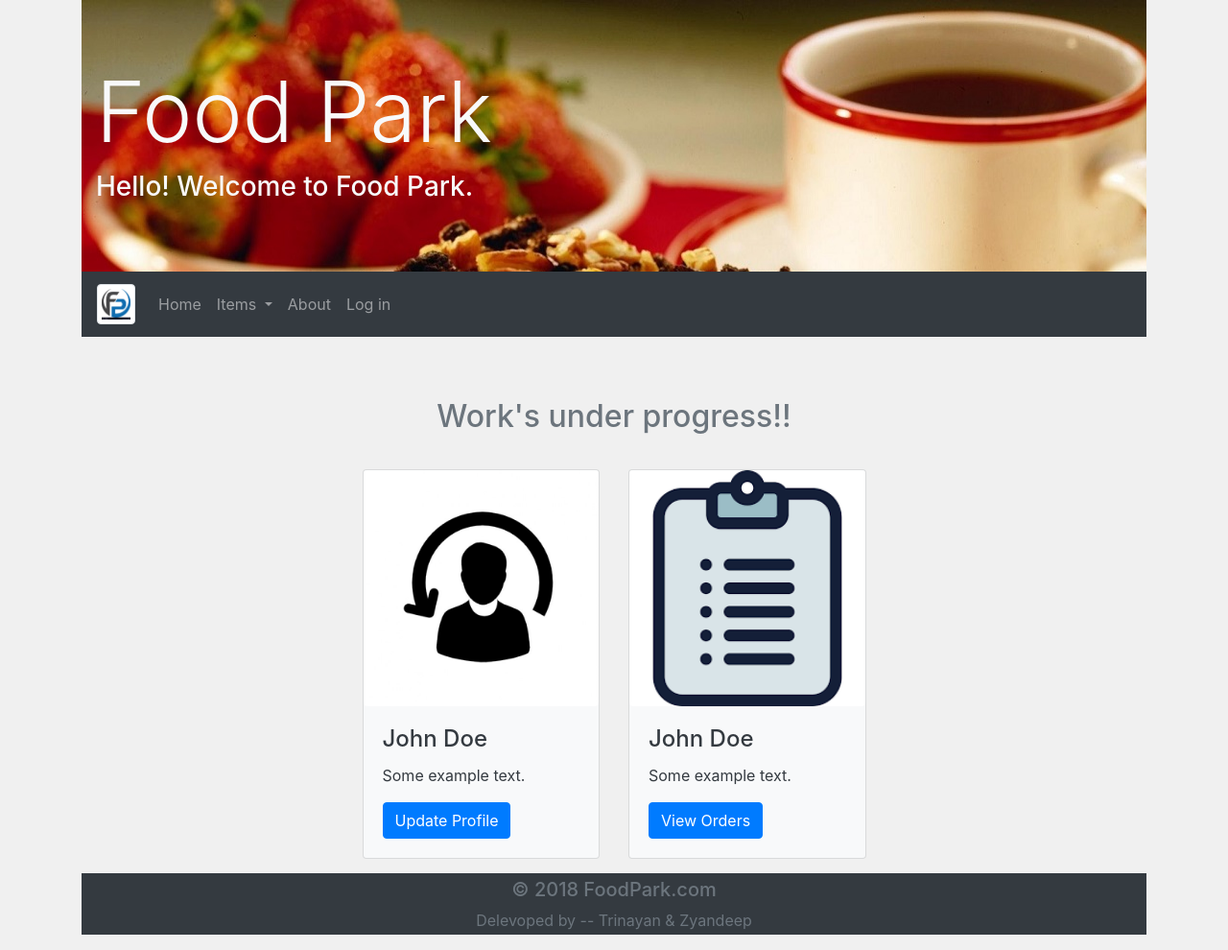
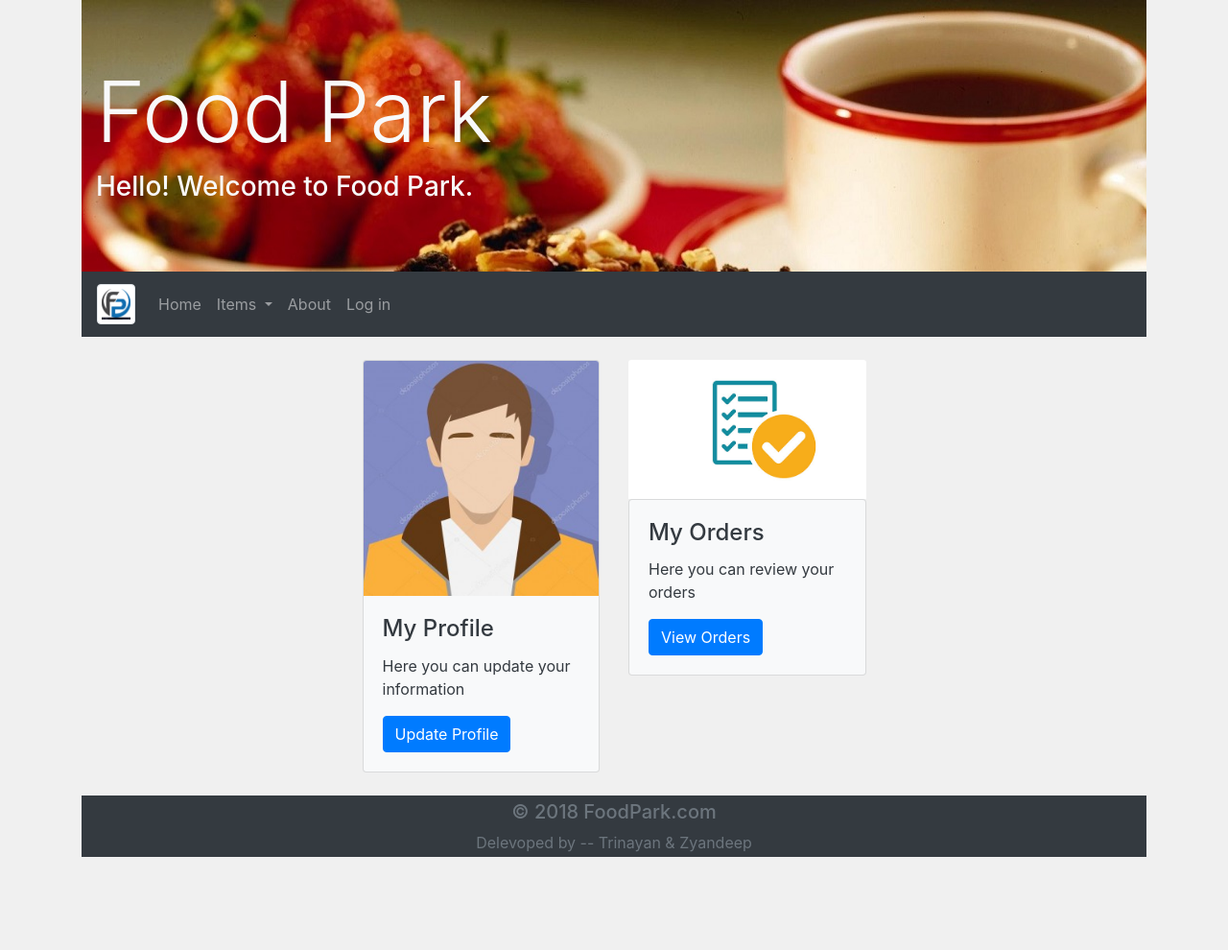
Before and after one commit to tsdas/FoodPark, a PHP site: page /customer_profile.php in a window 1280 px wide. Shown: the whole page at 96% size. After the commit the page ends 893 px from the top, so only its background shows below. Run offline with PHP 8.4, Linux system fonts and the light colour scheme.

Commit message:
customer view bill done

```diff
--- a/customer_profile.php
+++ b/customer_profile.php
@@ -20,36 +20,57 @@
         require 'include/header.php';
     ?>
 
-    <h2 class="text-muted text-center p-3 mt-5">
-        Work's under progress!!
-    </h2>
+    <div class="container">
+      <div class="row mt-4 mb-4">
 
-    <div class="container" style="margin-top: 20px;">
-      <div class="row">
         <div class="col-md-3"></div>
-
         <div class="col-md-3">
             <div class="card bg-light text-dark">
-               <img class="card-img-top rounded" src="img/update_user.jpg" alt="Card image" style="width:100%">
+              <img class="card-img-top" src="img/update_profile.jpg">
                <div class="card-body">
-                <h4 class="card-title">John Doe</h4>
-                <p class="card-text">Some example text.</p>
+                <h4 class="card-title">My Profile</h4>
+                <p class="card-text">Here you can update your information</p>
                  <a href="#" class="btn btn-primary">Update Profile</a>
                </div>
              </div>
         </div>
         <div class="col-md-3">
+            <img class="card-img-top" src="img/orders.jpg">
+
             <div class="card bg-light text-dark">
-               <img class="card-img-top rounded" src="img/list.png" alt="Card image" style="width:100%">
                <div class="card-body">
-                    <h4 class="card-title">John Doe</h4>
-                    <p class="card-text">Some example text.</p>
+                    <h4 class="card-title">My Orders</h4>
+                    <p class="card-text">Here you can review your orders</p>
+                    <a href="view_bills.php" class="btn btn-primary">View Orders</a>
+               </div>
+             </div>
+        </div>
+        <div class="col-md-3"></div>
+
+
+
+       <!--  <div class="col-md-4">
+            <div class="card bg-light text-dark">
+              <img class="card-img-top" src="img/update_profile.jpeg" width="50%" height="30%">
+
+               <div class="card-body">
+                <h4 class="card-title">My Profile</h4>
+                <p class="card-text">Here you can update your information</p>
+                 <a href="#" class="btn btn-primary">Update Profile</a>
+               </div>
+             </div>
+        </div>
+        <div class="col-md-4">
+            <div class="card bg-light text-dark">
+               <div class="card-body">
+                    <h4 class="card-title">My Orders</h4>
+                    <p class="card-text">Click here to review your orders</p>
                     <a href="#" class="btn btn-primary">View Orders</a>
                </div>
              </div>
-        </div>
+        </div> -->
 
-        <div class="col-md-3"></div>
+
       </div>
     </div>
 
```
Also changed, not shown: view_bills.php (added, +131 -0 lines), img/list.png (deleted), img/orders.jpg (added), img/update_profile.jpg (added), img/update_user.jpg (deleted).
